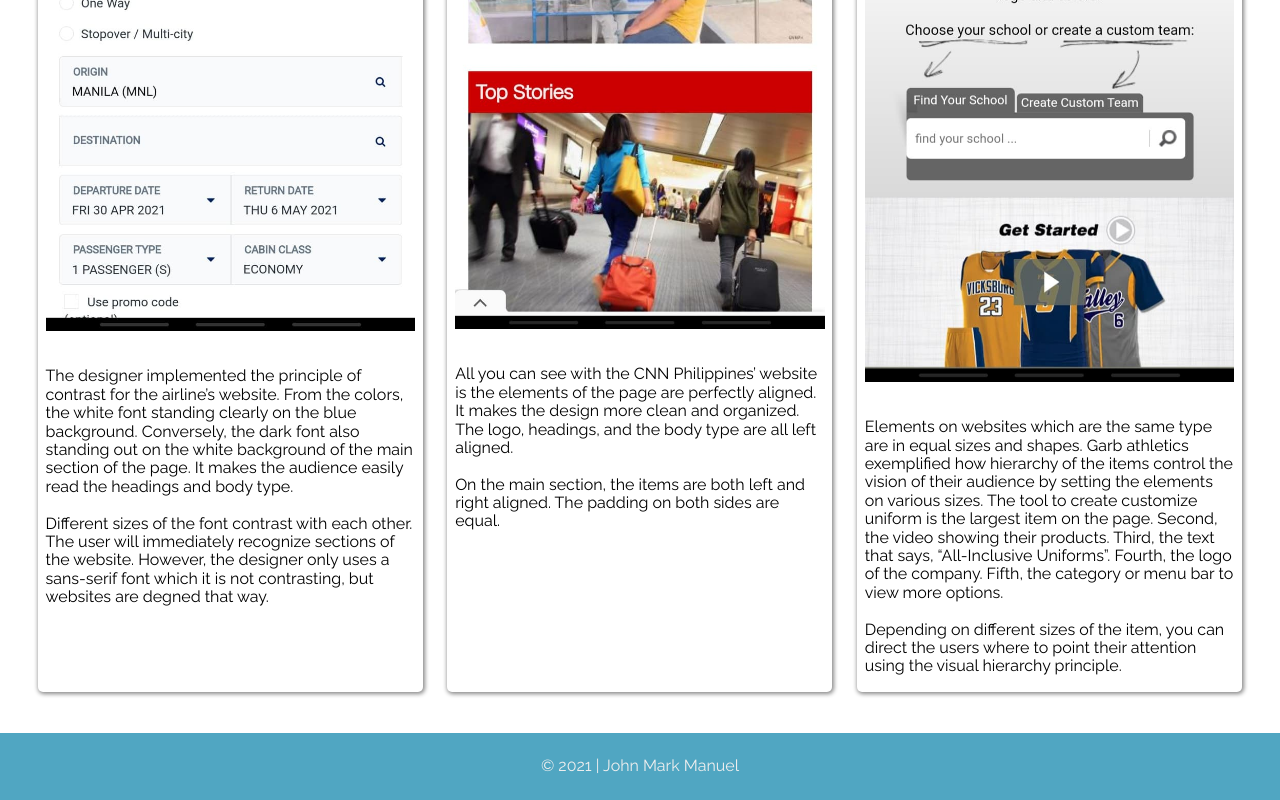
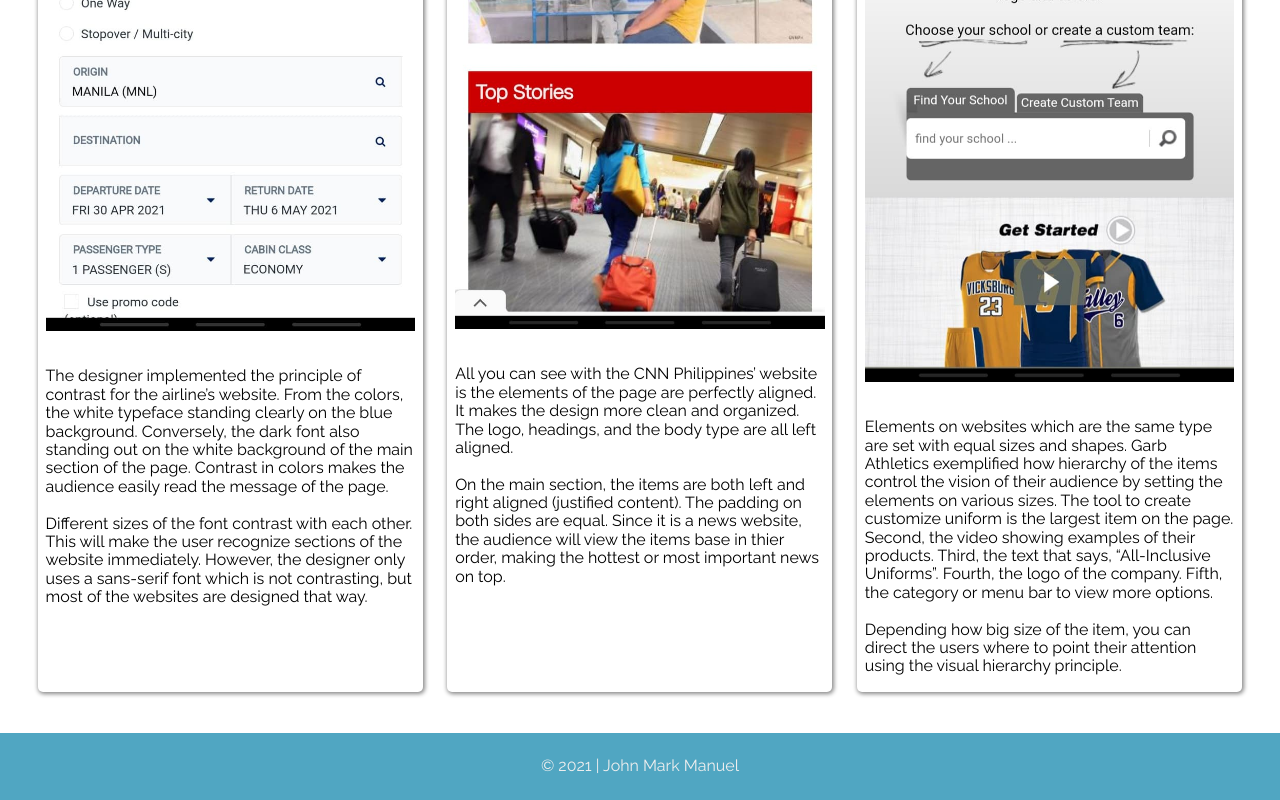
Before and after one commit to macmanuel08/macmanuel08.github.io, a plain HTML site: page WDD230/lesson2/design-principles.html in a window 1280 px wide. Shown: the part 704-1504 px from the top of the page. Drawn offline with Linux system fonts and the light colour scheme.

Commit message:
dp edited texts

```diff
--- a/WDD230/lesson2/design-principles.html
+++ b/WDD230/lesson2/design-principles.html
@@ -23,8 +23,8 @@
                 <p>Philippine Airlines</p>
                 <a href="https://www.philippineairlines.com/en/ph/home" target="_blank">philippineairlines.com</a>
                 <img src="images/pal.jpg" alt="Philippine Airlines Website">
-                <p>The designer implemented the principle of contrast for the airline’s website. From the colors, the white font standing clearly on the blue background. Conversely, the dark font also standing out on the white background of the main section of the page. It makes the audience easily read the headings and body type.
-                    <br><br>Different sizes of the font contrast with each other. The user will immediately recognize sections of the website. However, the designer only uses a sans-serif font which it is not contrasting, but websites are degned that way.
+                <p>The designer implemented the principle of contrast for the airline’s website. From the colors, the white typeface standing clearly on the blue background. Conversely, the dark font also standing out on the white background of the main section of the page. Contrast in colors makes the audience easily read the message of the page.
+                    <br><br>Different sizes of the font contrast with each other. This will make the user recognize sections of the website immediately. However, the designer only uses a sans-serif font which is not contrasting, but most of the websites are designed that way.
                 </p>
             </div>
             <div class="alignment">
@@ -33,7 +33,7 @@
                 <a href="https://www.cnnphilippines.com/" target="_blank">cnnphilippines.com</a>
                 <img src="images/cnn.jpg" alt="CNN Philippines Website">
                 <p>All you can see with the CNN Philippines’ website is the elements of the page are perfectly aligned. It makes the design more clean and organized. The logo, headings, and the body type are all left aligned.
-                    <br><br>On the main section, the items are both left and right aligned. The padding on both sides are equal.
+                    <br><br>On the main section, the items are both left and right aligned (justified content). The padding on both sides are equal. Since it is a news website, the audience will view the items base in thier order, making the hottest or most important news on top.
                 </p>
             </div>
             <div class="hierarchy">
@@ -41,8 +41,8 @@
                 <p>Garb Athletics</p>
                 <a href="http://www.garbathletics.com/" target="_blank">garbathletics.com</a>
                 <img src="images/garbathletics.jpg" alt="Garb Athletics Website">
-                <p>Elements on websites which are the same type are in equal sizes and shapes. Garb athletics exemplified how hierarchy of the items control the vision of their audience by setting the elements on various sizes. The tool to create customize uniform is the largest item on the page. Second, the video showing their products. Third, the text that says, “All-Inclusive Uniforms”. Fourth, the logo of the company. Fifth, the category or menu bar to view more options.
-                    <br><br>Depending on different sizes of the item, you can direct the users where to point their attention using the visual hierarchy principle.
+                <p>Elements on websites which are the same type are set with equal sizes and shapes. Garb Athletics exemplified how hierarchy of the items control the vision of their audience by setting the elements on various sizes. The tool to create customize uniform is the largest item on the page. Second, the video showing examples of their products. Third, the text that says, “All-Inclusive Uniforms”. Fourth, the logo of the company. Fifth, the category or menu bar to view more options.
+                    <br><br>Depending how big size of the item, you can direct the users where to point their attention using the visual hierarchy principle.
                 </p>
             </div>
         </main>
```
